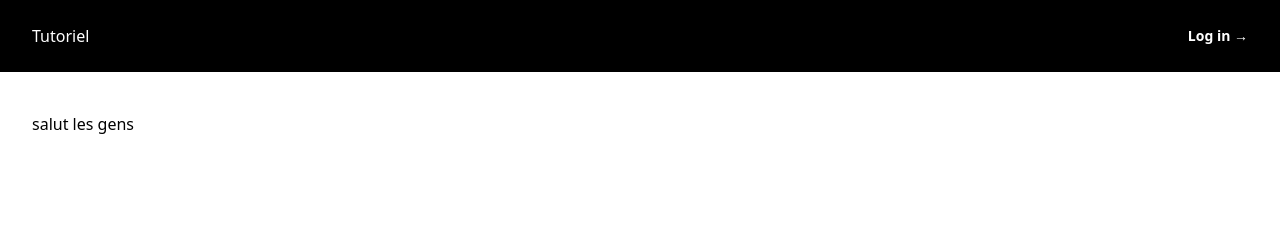
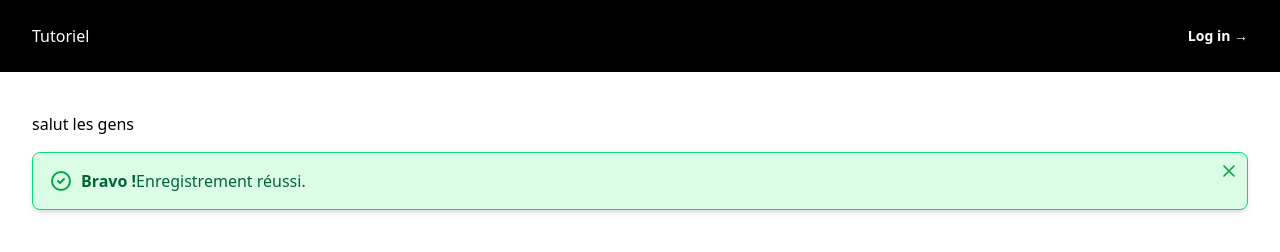
Before and after one commit to Techma03/Vuejs_Learning, a plain HTML site: page episode_01/index.html in a window 1280 px wide. Drawn offline with Linux system fonts and the light colour scheme.

Commit message:
fix icon close

```diff
--- a/episode_01/app.js
+++ b/episode_01/app.js
@@ -1,6 +1,8 @@
 new Vue({
     el: "#app",
     data:{
-        message: 'salut les gens'
-    }
+        message: 'salut les gens',
+        link: 'https://techma03.com'
+    },
+
 })
--- a/episode_01/index.html
+++ b/episode_01/index.html
@@ -10,6 +10,7 @@
     <body>
 
         <header class="bg-black text-white">
+
             <nav
                 class="mx-auto flex max-w-7xl items-center justify-between p-6 lg:px-8"
                 aria-label="Global">
@@ -28,8 +29,28 @@
 
         </header>
 
-        <div class="mt-10 ml-8" id="app">
-            {{message}}
+        <div class="mt-10 ml-8 mr-8" id="app">
+            <a :href="link" title="message">{{message}}</a>
+            <div class="mt-4 p-4 bg-green-100 border border-green-400 text-green-800 rounded-lg flex items-center shadow-md relative">
+                <!-- Icône de validation -->
+                <svg class="w-6 h-6 mr-2 text-green-600" fill="none"
+                    stroke="currentColor" viewBox="0 0 24 24"
+                    xmlns="http://www.w3.org/2000/svg">
+                    <path stroke-linecap="round" stroke-linejoin="round"
+                        stroke-width="2"
+                        d="M9 12l2 2 4-4M21 12a9 9 0 11-18 0 9 9 0 0118 0z"></path>
+                </svg>
+                <span class="font-semibold">Bravo !</span> Enregistrement réussi.
+
+                <!-- Bouton de fermeture -->
+                <button onclick="closeAlert()" class="absolute top-2 right-2 text-green-600 hover:text-green-800">
+                    <svg class="w-5 h-5" fill="none" stroke="currentColor"
+                        viewBox="0 0 24 24" xmlns="http://www.w3.org/2000/svg">
+                        <path stroke-linecap="round" stroke-linejoin="round"
+                            stroke-width="2" d="M6 18L18 6M6 6l12 12"></path>
+                    </svg>
+                </button>
+            </div>
         </div>
         <script src="../lib/vue.js"></script>
         <script src="app.js"></script>
```
